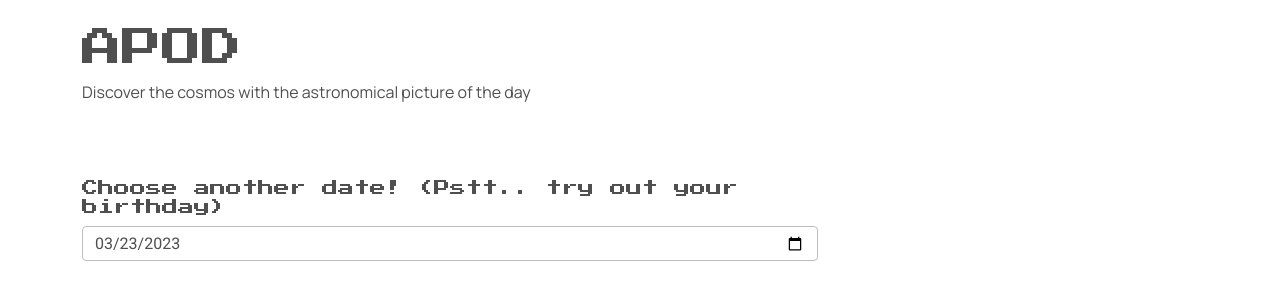
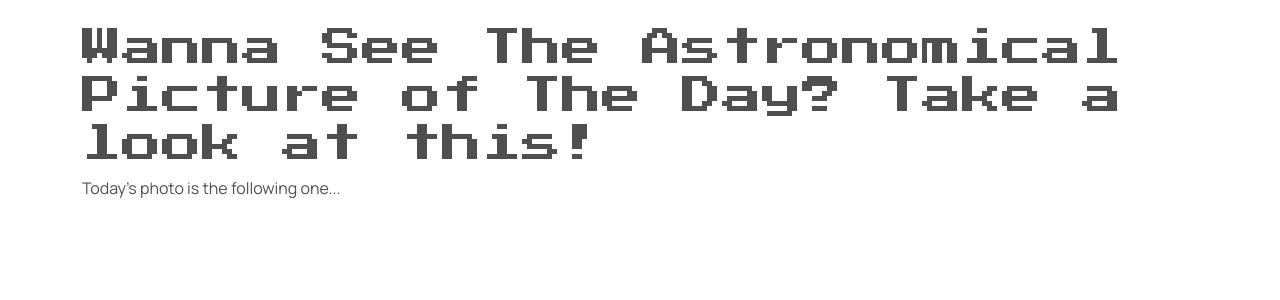
Before and after one commit to sofi-dmz/apod, a plain HTML site: page index.html in a window 1280 px wide. Drawn offline with nearby package versions, Linux system fonts and the light colour scheme; no server answers.

Commit message:
fixing structure

```diff
--- a/index.html
+++ b/index.html
@@ -1,28 +1,21 @@
 <!DOCTYPE html>
 <html lang="en" data-bs-theme="dark">
-
 <head>
   <meta charset="UTF-8" />
   <meta name="viewport" content="width=device-width, initial-scale=1, shrink-to-fit=no" />
   <meta http-equiv="x-ua-compatible" content="ie=edge" />
-  <title>APOD | Api</title>
-  <!-- MDB icon -->
-  <link rel="icon" href="img/mdb-favicon.ico" type="image/x-icon" />
-  <!-- Font Awesome -->
+  <title>APOD | Consumiendo una API</title>
+  <link rel="icon" href="img/mdb-favicon.ico" type="image/x-icon"/>
   <link rel="stylesheet" href="https://cdnjs.cloudflare.com/ajax/libs/font-awesome/6.0.0/css/all.min.css" />
-  <!-- Google Fonts Roboto -->
   <link rel="stylesheet" href="https://fonts.googleapis.com/css2?family=Roboto:wght@300;400;500;700;900&display=swap" />
   <link rel="preconnect" href="https://fonts.googleapis.com">
   <link rel="preconnect" href="https://fonts.gstatic.com" crossorigin>
   <link href="https://fonts.googleapis.com/css2?family=Manrope&family=Press+Start+2P&display=swap" rel="stylesheet">
-  <!-- MDB -->
   <link rel="stylesheet" href="css/mdb.min.css" />
   <link rel="stylesheet" href="css/style.css" />
-  <script src="https://ajax.googleapis.com/ajax/libs/jquery/3.5.1/jquery.min.js"></script>
 </head>
 <body>
   <header>
-    <!-- Intro settings -->
     <style>
       /* Default height for small devices */
       #intro-example {
@@ -39,15 +32,10 @@
   </header>
   <div class="container-sm">
     <div class="row mt-4">
-      <h1>APOD</h1>
-      <p>Discover the cosmos with the astronomical picture of the day</p>
+      <h1>Wanna See The Astronomical Picture of The Day? Take a look at this! </h1>
+      <p>Today's photo is the following one...</p>
     </div>
     <div class="row d-flex align-items-center">
-      <div class="col-md-8 mt-2">
-        <img id="image" src="" class="w-100 fluid shadow-4-strong" alt="">
-        <h6 class="mt-4">Choose another date! (Pstt.. try out your birthday)</h6>
-        <input class="form-control" id="datepicker" type="date" required pattern="\d{4}-\d{2}-\d{2}" />
-      </div>
       <div class="col-md-4 mt-4">
         <h1 id="title" class="mt-4"></h1>
         <p id="subtitle"></p>
@@ -66,7 +54,6 @@
   <link
     href="https://cdnjs.cloudflare.com/ajax/libs/bootstrap-datepicker/1.6.4/css/bootstrap-datepicker.standalone.min.css"
     rel="stylesheet" />
-
+    <script src="https://ajax.googleapis.com/ajax/libs/jquery/3.5.1/jquery.min.js"></script>
 </body>
-
 </html>
```
